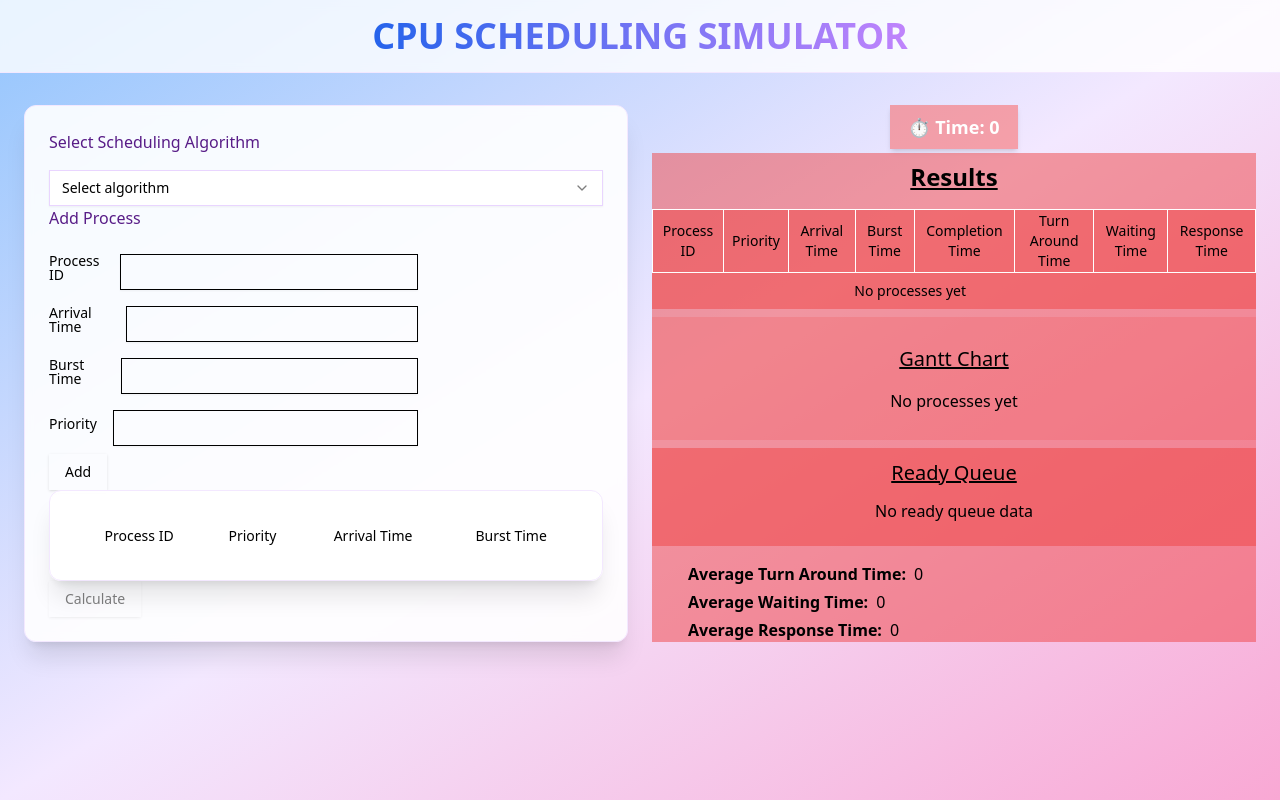
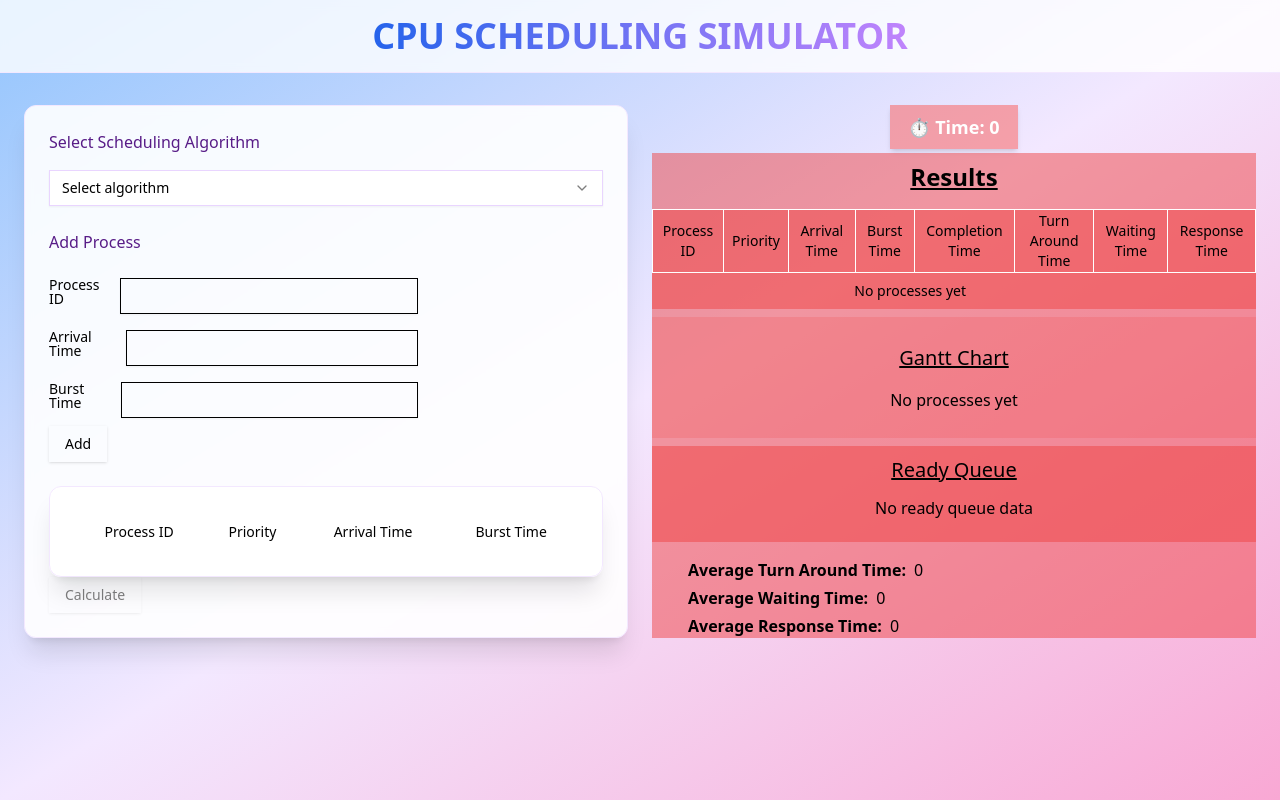
Before and after one commit to Tejas383/LPU_CSE311_CA2, a React (Vite) app: page / in a window 1280 px wide. Built offline with nearby package versions, Linux system fonts and the light colour scheme.

Commit message:
refactor: Clean up layout and improve conditional rendering in ProcessForm and Process components

```diff
--- a/src/AlgorithmSelector.jsx
+++ b/src/AlgorithmSelector.jsx
@@ -15,17 +15,15 @@ const AlgorithmSelector = ({ setAlgorithm }) => {
       <h2 className="mb-4 text-purple-900">Select Scheduling Algorithm</h2>
       <Select onValueChange={setAlgorithm} className="">
         <SelectTrigger className="w-full bg-white border-purple-200 focus:ring-purple-500">
-              <SelectValue placeholder="Select algorithm" />
-            </SelectTrigger>
+          <SelectValue placeholder="Select algorithm" />
+        </SelectTrigger>
         <SelectContent>
-          <SelectGroup>
             <SelectItem value="fcfs">First Come First Serve</SelectItem>
             <SelectItem value="sjf">Shortest Job First</SelectItem>
             <SelectItem value="priority-non-pre">
               Non-Preemptive Priority Scheduling
             </SelectItem>
             <SelectItem value="rr">Round Robin</SelectItem>
-          </SelectGroup>
         </SelectContent>
       </Select>
     </div>
--- a/src/Process.jsx
+++ b/src/Process.jsx
@@ -64,9 +64,8 @@ const Process = ({
   };
   return (
     <Card className="p-6 bg-white/90 backdrop-blur-sm shadow-xl border-purple-100">
-      {/* <div className="space-y-6"> */}
+        {/* // <div className="space-y-6"> */}
         <AlgorithmSelector algorithm={algorithm} setAlgorithm={setAlgorithm} />
-      {/* </div> */}
         <ProcessForm
           process={process}
           setProcess={setProcess}
@@ -92,6 +91,7 @@ const Process = ({
             )}
           </Tooltip>
         </TooltipProvider>
+        {/* // </div> */}
       </Card>
   );
 };
--- a/src/ProcessForm.jsx
+++ b/src/ProcessForm.jsx
@@ -64,7 +64,7 @@ const ProcessForm = ({
   };
 
   return (
-    <div className="space-y-4">
+    <div className="py-6">
       <h3 className="mb-4 text-purple-900">Add Process</h3>
       <Form {...form}>
         <form
@@ -109,6 +109,7 @@ const ProcessForm = ({
               </FormItem>
             )}
           />
+          {algorithm == "priority-non-pre" && (
             <FormField
               control={form.control}
               name="pr"
@@ -122,6 +123,7 @@ const ProcessForm = ({
                 </FormItem>
               )}
             />
+          )}
           {algorithm == "rr" && (
             <FormItem className="flex items-center gap-4">
               <FormLabel>Quantum</FormLabel>
```
Lines whose indentation alone changed are shown as unchanged.
